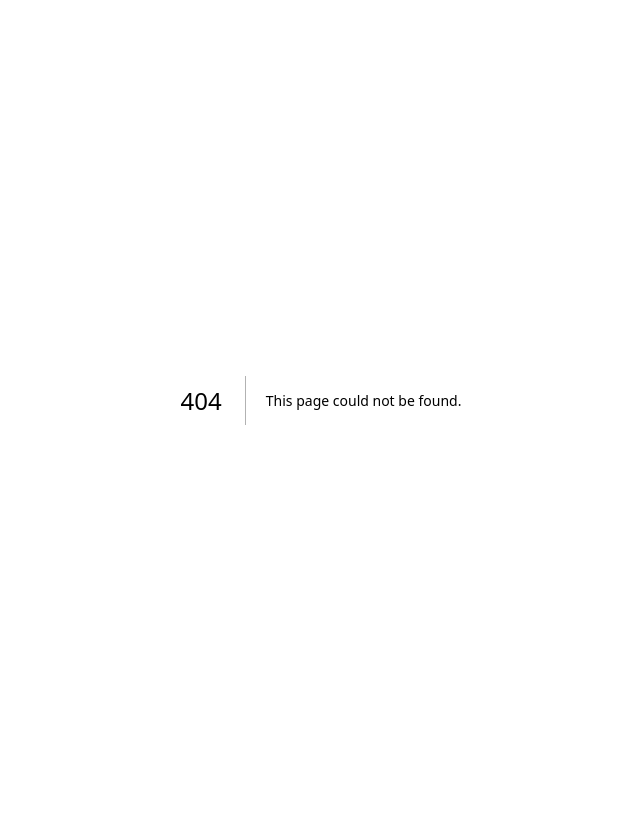
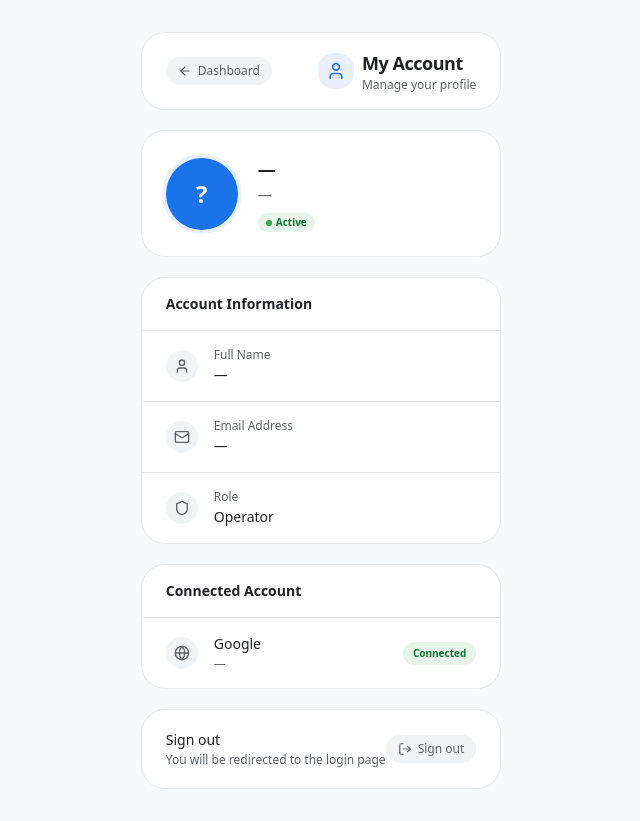
Before and after one commit to dookda/envi_dashboard, a Next.js app in the folder web/: page /air/account in a window 1280 px wide. Before the commit this address had no page. Shown: the whole page, without its empty margins (319-959 px from the left). Before the commit the page ends 800 px from the top, so only its background shows below. Built offline with nearby package versions, Linux system fonts and the light colour scheme; no server answers.

Commit message:
feat: add account page with user profile and sign out functionality

```diff
--- /dev/null
+++ b/web/src/app/account/page.tsx
@@ -0,0 +1,155 @@
+'use client';
+
+import { useSession } from 'next-auth/react';
+import Link from 'next/link';
+import { ArrowLeft, User, Mail, Shield, Globe } from 'lucide-react';
+import SignOutButton from '@/components/SignOutButton';
+
+export default function AccountPage() {
+  const { data: session } = useSession();
+  const user = session?.user;
+
+  return (
+    <div className="min-h-screen flex flex-col p-4 md:p-8 max-w-2xl mx-auto space-y-5">
+
+      {/* Header */}
+      <header className="flex items-center justify-between bg-card px-6 py-4 rounded-3xl border border-border">
+        <div className="flex items-center gap-3">
+          <Link
+            href="/dashboard"
+            className="flex items-center gap-1.5 px-3 py-1.5 rounded-full bg-[#f1f3f4] dark:bg-[#303134] text-[#5f6368] dark:text-[#9aa0a6] text-xs font-medium hover:bg-[#e8eaed] dark:hover:bg-[#3c4043] transition-colors"
+          >
+            <ArrowLeft className="h-3.5 w-3.5" />
+            <span>Dashboard</span>
+          </Link>
+        </div>
+        <div className="flex items-center gap-2">
+          <div className="p-2 bg-[#e8f0fe] text-[#1a73e8] rounded-2xl">
+            <User className="h-5 w-5" />
+          </div>
+          <div>
+            <h1 className="text-lg font-semibold text-[#202124] dark:text-[#e8eaed] tracking-tight">My Account</h1>
+            <p className="text-xs text-[#5f6368] dark:text-[#9aa0a6]">Manage your profile</p>
+          </div>
+        </div>
+      </header>
+
+      {/* Profile card */}
+      <div className="bg-card rounded-3xl border border-border px-6 py-6">
+        <div className="flex items-center gap-5">
+          {user?.image ? (
+            // eslint-disable-next-line @next/next/no-img-element
+            <img
+              src={user.image}
+              alt={user.name ?? 'User'}
+              width={72}
+              height={72}
+              className="rounded-full ring-4 ring-[#e8f0fe]"
+            />
+          ) : (
+            <div className="w-[72px] h-[72px] rounded-full bg-[#1a73e8] flex items-center justify-center text-white text-2xl font-bold ring-4 ring-[#e8f0fe]">
+              {user?.name?.[0] ?? '?'}
+            </div>
+          )}
+          <div>
+            <h2 className="text-lg font-semibold text-[#202124] dark:text-[#e8eaed]">
+              {user?.name ?? '—'}
+            </h2>
+            <p className="text-sm text-[#5f6368] dark:text-[#9aa0a6] mt-0.5">
+              {user?.email ?? '—'}
+            </p>
+            <div className="flex items-center gap-1.5 mt-2">
+              <span className="flex items-center gap-1 px-2 py-0.5 rounded-full bg-[#e6f4ea] text-[#137333] text-[10px] font-semibold">
+                <span className="w-1.5 h-1.5 rounded-full bg-[#34a853] inline-block"></span>
+                Active
+              </span>
+            </div>
+          </div>
+        </div>
+      </div>
+
+      {/* Account details */}
+      <div className="bg-card rounded-3xl border border-border overflow-hidden">
+        <div className="px-6 py-4 border-b border-border">
+          <h3 className="font-semibold text-sm text-[#202124] dark:text-[#e8eaed]">Account Information</h3>
+        </div>
+
+        <div className="divide-y divide-border">
+          {/* Name row */}
+          <div className="px-6 py-4 flex items-center gap-4">
+            <div className="p-2 bg-[#f1f3f4] dark:bg-[#303134] rounded-2xl shrink-0">
+              <User className="h-4 w-4 text-[#5f6368] dark:text-[#9aa0a6]" />
+            </div>
+            <div className="flex-1 min-w-0">
+              <p className="text-xs text-[#5f6368] dark:text-[#9aa0a6] font-medium">Full Name</p>
+              <p className="text-sm font-medium text-[#202124] dark:text-[#e8eaed] truncate mt-0.5">
+                {user?.name ?? '—'}
+              </p>
+            </div>
+          </div>
+
+          {/* Email row */}
+          <div className="px-6 py-4 flex items-center gap-4">
+            <div className="p-2 bg-[#f1f3f4] dark:bg-[#303134] rounded-2xl shrink-0">
+              <Mail className="h-4 w-4 text-[#5f6368] dark:text-[#9aa0a6]" />
+            </div>
+            <div className="flex-1 min-w-0">
+              <p className="text-xs text-[#5f6368] dark:text-[#9aa0a6] font-medium">Email Address</p>
+              <p className="text-sm font-medium text-[#202124] dark:text-[#e8eaed] truncate mt-0.5">
+                {user?.email ?? '—'}
+              </p>
+            </div>
+          </div>
+
+          {/* Role row */}
+          <div className="px-6 py-4 flex items-center gap-4">
+            <div className="p-2 bg-[#f1f3f4] dark:bg-[#303134] rounded-2xl shrink-0">
+              <Shield className="h-4 w-4 text-[#5f6368] dark:text-[#9aa0a6]" />
+            </div>
+            <div className="flex-1 min-w-0">
+              <p className="text-xs text-[#5f6368] dark:text-[#9aa0a6] font-medium">Role</p>
+              <p className="text-sm font-medium text-[#202124] dark:text-[#e8eaed] mt-0.5">
+                Operator
+              </p>
+            </div>
+          </div>
+        </div>
+      </div>
+
+      {/* Connected account */}
+      <div className="bg-card rounded-3xl border border-border overflow-hidden">
+        <div className="px-6 py-4 border-b border-border">
+          <h3 className="font-semibold text-sm text-[#202124] dark:text-[#e8eaed]">Connected Account</h3>
+        </div>
+        <div className="px-6 py-4 flex items-center justify-between">
+          <div className="flex items-center gap-4">
+            <div className="p-2 bg-[#f1f3f4] dark:bg-[#303134] rounded-2xl">
+              <Globe className="h-4 w-4 text-[#5f6368] dark:text-[#9aa0a6]" />
+            </div>
+            <div>
+              <p className="text-sm font-medium text-[#202124] dark:text-[#e8eaed]">Google</p>
+              <p className="text-xs text-[#5f6368] dark:text-[#9aa0a6] mt-0.5">{user?.email ?? '—'}</p>
+            </div>
+          </div>
+          <span className="px-2.5 py-1 rounded-full bg-[#e6f4ea] text-[#137333] text-[10px] font-semibold">
+            Connected
+          </span>
+        </div>
+      </div>
+
+      {/* Sign out */}
+      <div className="bg-card rounded-3xl border border-border px-6 py-5">
+        <div className="flex items-center justify-between">
+          <div>
+            <p className="text-sm font-medium text-[#202124] dark:text-[#e8eaed]">Sign out</p>
+            <p className="text-xs text-[#5f6368] dark:text-[#9aa0a6] mt-0.5">
+              You will be redirected to the login page
+            </p>
+          </div>
+          <SignOutButton />
+        </div>
+      </div>
+
+    </div>
+  );
+}
--- a/web/src/app/dashboard/page.tsx
+++ b/web/src/app/dashboard/page.tsx
@@ -1,14 +1,13 @@
 'use client';
 
 import { useState, useEffect, useCallback } from 'react';
+import Link from 'next/link';
 import dynamic from 'next/dynamic';
 import { useSession } from 'next-auth/react';
 import {
-  Activity,
   MapPin,
   BarChart3,
   RefreshCw,
-  Database,
   AlertCircle
 } from 'lucide-react';
 import DashboardCharts from '@/components/DashboardCharts';
@@ -48,11 +47,9 @@ export default function Home() {
   const [activeStationId, setActiveStationId] = useState<string | null>(null);
   const [readings, setReadings] = useState<Reading[]>([]);
   const [isLoading, setIsLoading] = useState(true);
-  const [isRefreshing, setIsRefreshing] = useState(false);
   const [error, setError] = useState<string | null>(null);
 
-  const fetchStations = useCallback(async (showIndicator = false) => {
-    if (showIndicator) setIsRefreshing(true);
+  const fetchStations = useCallback(async () => {
     try {
       const response = await fetch('/air/api/stations');
       if (!response.ok) throw new Error('Failed to fetch stations');
@@ -69,7 +66,6 @@ export default function Home() {
       setError('Database connection error. Ensure Docker services are running.');
     } finally {
       setIsLoading(false);
-      setIsRefreshing(false);
     }
   }, [activeStationId]);
 
@@ -87,7 +83,7 @@ export default function Home() {
   // Poll stations every 5 seconds
   useEffect(() => {
     fetchStations();
-    const interval = setInterval(() => fetchStations(true), 5000);
+    const interval = setInterval(() => fetchStations(), 5000);
     return () => clearInterval(interval);
   }, [fetchStations]);
 
@@ -127,28 +123,20 @@ export default function Home() {
         </div>
 
         <div className="flex items-center gap-2 mt-3 sm:mt-0 flex-wrap">
-          <div className="flex items-center gap-1.5 px-3 py-1.5 rounded-full bg-[#f1f3f4] dark:bg-[#303134] text-[#5f6368] dark:text-[#9aa0a6] text-xs font-medium">
-            {error ? (
-              <>
-                <AlertCircle className="h-3.5 w-3.5 text-[#ea4335]" />
-                <span className="text-[#ea4335]">Database Offline</span>
-              </>
-            ) : (
-              <>
-                <Database className="h-3.5 w-3.5 text-[#34a853]" />
-                <span>Live Feed Connected</span>
-              </>
-            )}
-          </div>
-          <div className="flex items-center gap-1.5 px-3 py-1.5 rounded-full bg-[#f1f3f4] dark:bg-[#303134] text-[#5f6368] dark:text-[#9aa0a6] text-xs font-medium">
-            <Activity className={`h-3.5 w-3.5 text-[#1a73e8] ${isRefreshing ? 'animate-pulse' : ''}`} />
-            <span>Poll Active (5s)</span>
-          </div>
+          {error && (
+            <div className="flex items-center gap-1.5 px-3 py-1.5 rounded-full bg-[#f1f3f4] dark:bg-[#303134] text-xs font-medium">
+              <AlertCircle className="h-3.5 w-3.5 text-[#ea4335]" />
+              <span className="text-[#ea4335]">Database Offline</span>
+            </div>
+          )}
 
           {/* User avatar + sign out */}
           {session?.user && (
             <div className="flex items-center gap-2">
-              <div className="flex items-center gap-2 px-2 py-1 rounded-full bg-[#f1f3f4] dark:bg-[#303134]">
+              <Link
+                href="/account"
+                className="flex items-center gap-2 px-2 py-1 rounded-full bg-[#f1f3f4] dark:bg-[#303134] hover:bg-[#e8eaed] dark:hover:bg-[#3c4043] transition-colors"
+              >
                 {session.user.image ? (
                   <img
                     src={session.user.image}
@@ -163,7 +151,7 @@ export default function Home() {
                 <span className="text-xs font-medium text-[#202124] dark:text-[#e8eaed] hidden sm:block">
                   {session.user.name}
                 </span>
-              </div>
+              </Link>
               <SignOutButton />
             </div>
           )}
```
